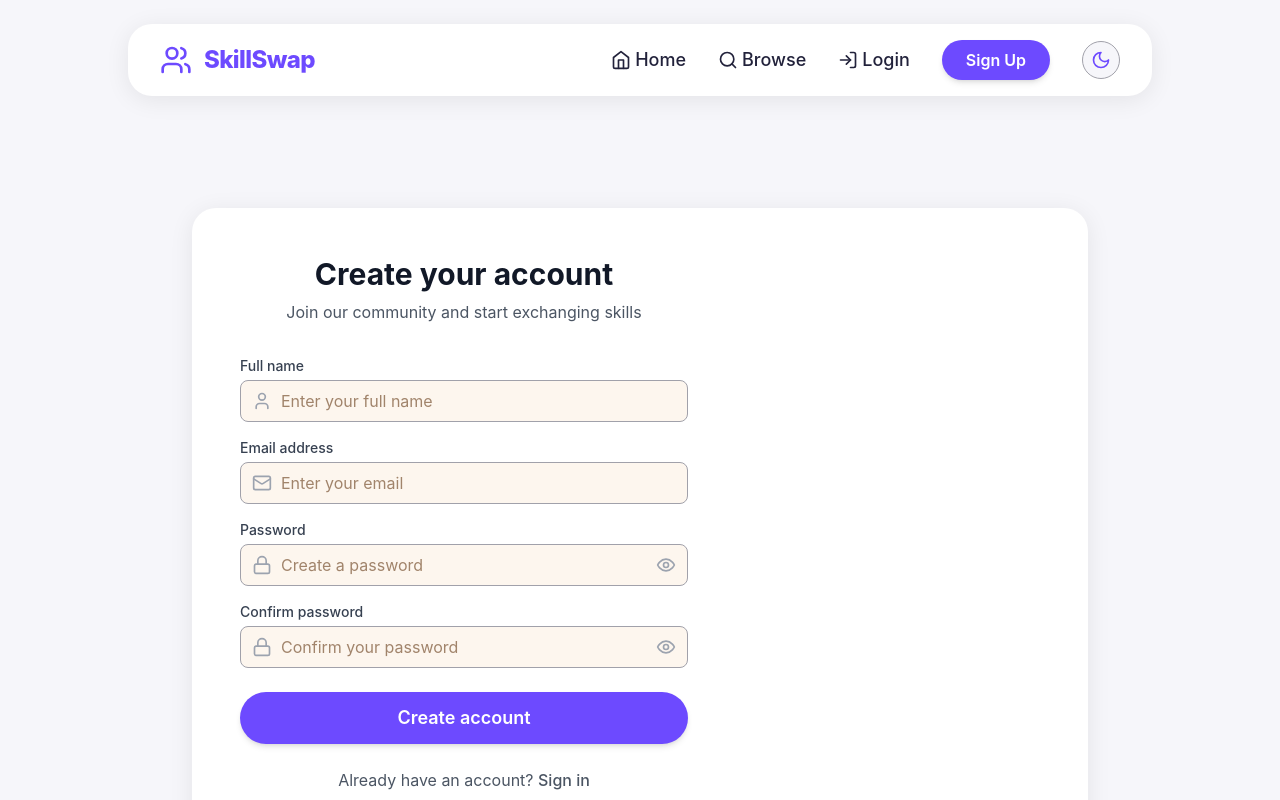
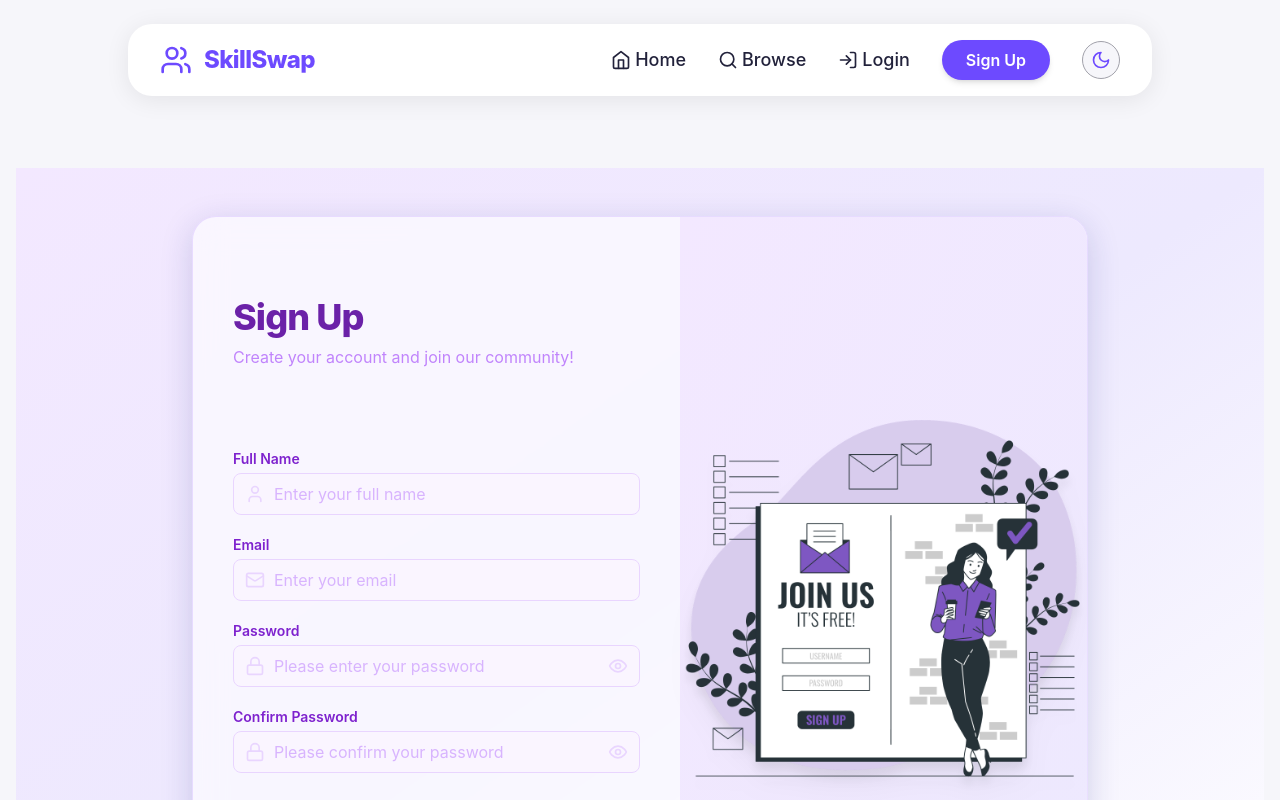
Before and after one commit to ritup04/skillswap, a React (Create React App) app in the folder client/: page /register in a window 1280 px wide. Shown: the top 800 px of the page. Built offline with nearby package versions, Linux system fonts and the light colour scheme; no server answers.

Commit message:
updated signup and signin ui

```diff
--- a/client/src/pages/Login.js
+++ b/client/src/pages/Login.js
@@ -26,23 +26,22 @@ const Login = () => {
   };
 
   return (
-    <div className="main-card mt-10">
-      <div className="max-w-md w-full space-y-8">
-        <div className="text-center">
-          <h2 className="text-3xl font-bold text-gray-900">Welcome back</h2>
-          <p className="mt-2 text-gray-600">
-            Sign in to your account to continue
-          </p>
+    <div className="min-h-screen flex items-center justify-center bg-gradient-to-br from-purple-100 via-indigo-100 to-white py-12 px-4">
+      <div className="w-full max-w-4xl bg-white/60 backdrop-blur-lg border border-purple-200 shadow-2xl flex flex-col md:flex-row overflow-hidden animate-fade-in rounded-3xl" style={{boxShadow: '0 8px 32px 0 rgba(31, 38, 135, 0.18)', border: '1.5px solid rgba(180, 140, 255, 0.25)'}}>
+        {/* Left: Form */}
+        <div className="flex-1 flex flex-col justify-center px-10 py-14 md:py-20 animate-slide-up">
+          <div className="mb-10">
+            <h2 className="text-4xl font-extrabold text-purple-800 mb-2 tracking-tight">Login</h2>
+            <p className="text-purple-400 text-base mb-10">Welcome! Please log in to your account.</p>
           </div>
-
-        <form className="mt-8 space-y-6" onSubmit={handleSubmit(onSubmit)}>
-          <div className="space-y-4">
+          <form className="space-y-7" onSubmit={handleSubmit(onSubmit)}>
+            <div className="space-y-5">
               <div>
-              <label htmlFor="email" className="block text-sm font-medium text-gray-700 mb-1">
-                Email address
+                <label htmlFor="email" className="block text-sm font-semibold text-purple-700 mb-1">
+                  Email
                 </label>
                 <div className="relative">
-                <Mail className="absolute left-3 top-1/2 transform -translate-y-1/2 text-gray-400 w-5 h-5" />
+                  <Mail className="absolute left-3 top-1/2 transform -translate-y-1/2 text-purple-200 w-5 h-5" />
                   <input
                     id="email"
                     type="email"
@@ -53,7 +52,7 @@ const Login = () => {
                         message: 'Invalid email address'
                       }
                     })}
-                  className="input bg-beige-50 text-brown-700 placeholder-brown-300"
+                    className="input pl-10 bg-purple-50 text-purple-900 placeholder-purple-300 border border-purple-200 focus:border-purple-400 focus:ring-2 focus:ring-purple-300"
                     placeholder="Enter your email"
                   />
                 </div>
@@ -61,13 +60,12 @@ const Login = () => {
                   <p className="mt-1 text-sm text-red-600">{errors.email.message}</p>
                 )}
               </div>
-
               <div>
-              <label htmlFor="password" className="block text-sm font-medium text-gray-700 mb-1">
+                <label htmlFor="password" className="block text-sm font-semibold text-purple-700 mb-1">
                   Password
                 </label>
                 <div className="relative">
-                <Lock className="absolute left-3 top-1/2 transform -translate-y-1/2 text-gray-400 w-5 h-5" />
+                  <Lock className="absolute left-3 top-1/2 transform -translate-y-1/2 text-purple-200 w-5 h-5" />
                   <input
                     id="password"
                     type={showPassword ? 'text' : 'password'}
@@ -78,13 +76,13 @@ const Login = () => {
                         message: 'Password must be at least 6 characters'
                       }
                     })}
-                  className="input pl-10 pr-10"
-                  placeholder="Enter your password"
+                    className="input pl-10 pr-10 bg-purple-50 text-purple-900 placeholder-purple-300 border border-purple-200 focus:border-purple-400 focus:ring-2 focus:ring-purple-300"
+                    placeholder="Please enter your password"
                   />
                   <button
                     type="button"
                     onClick={() => setShowPassword(!showPassword)}
-                  className="absolute right-3 top-1/2 transform -translate-y-1/2 text-gray-400 hover:text-gray-600"
+                    className="absolute right-3 top-1/2 transform -translate-y-1/2 text-purple-200 hover:text-purple-500"
                   >
                     {showPassword ? <EyeOff className="w-5 h-5" /> : <Eye className="w-5 h-5" />}
                   </button>
@@ -94,24 +92,23 @@ const Login = () => {
                 )}
               </div>
             </div>
-
             <button
               type="submit"
               disabled={isLoading}
-            className="w-full btn btn-primary py-3 text-lg disabled:opacity-50 disabled:cursor-not-allowed"
+              className="w-full btn btn-primary py-3 text-lg rounded-lg bg-gradient-to-r from-purple-500 to-indigo-500 hover:from-purple-600 hover:to-indigo-600 text-white font-bold shadow-md transition-all duration-200 disabled:opacity-50 disabled:cursor-not-allowed mt-4"
             >
-            {isLoading ? 'Signing in...' : 'Sign in'}
+              {isLoading ? 'Signing in...' : 'LOGIN'}
             </button>
-
-          <div className="text-center">
-            <p className="text-gray-600">
+          </form>
+          <div className="mt-10 text-sm text-purple-500 text-center">
             Don't have an account?{' '}
-              <Link to="/register" className="text-primary-600 hover:text-primary-500 font-medium">
-                Sign up
-              </Link>
-            </p>
+            <Link to="/register" className="text-purple-700 font-semibold hover:underline">Sign up</Link>
           </div>
-        </form>
+        </div>
+        {/* Right: Illustration */}
+        <div className="flex-1 flex items-center justify-center bg-gradient-to-br from-purple-100 to-indigo-100 animate-slide-up">
+          <img src="/login.png" alt="Login Illustration" className="max-w-lg w-full h-auto drop-shadow-xl" />
+        </div>
       </div>
     </div>
   );
--- a/client/src/pages/Register.js
+++ b/client/src/pages/Register.js
@@ -30,23 +30,22 @@ const Register = () => {
   };
 
   return (
-    <div className="main-card mt-10">
-      <div className="max-w-md w-full space-y-8">
-        <div className="text-center">
-          <h2 className="text-3xl font-bold text-gray-900">Create your account</h2>
-          <p className="mt-2 text-gray-600">
-            Join our community and start exchanging skills
-          </p>
+    <div className="min-h-screen flex items-center justify-center bg-gradient-to-br from-purple-100 via-indigo-100 to-white py-12 px-4">
+      <div className="w-full max-w-4xl bg-white/60 backdrop-blur-lg border border-purple-200 shadow-2xl flex flex-col md:flex-row overflow-hidden animate-fade-in rounded-3xl" style={{boxShadow: '0 8px 32px 0 rgba(31, 38, 135, 0.18)', border: '1.5px solid rgba(180, 140, 255, 0.25)'}}>
+        {/* Left: Form */}
+        <div className="flex-1 flex flex-col justify-center px-10 py-14 md:py-20 animate-slide-up">
+          <div className="mb-10">
+            <h2 className="text-4xl font-extrabold text-purple-800 mb-2 tracking-tight">Sign Up</h2>
+            <p className="text-purple-400 text-base mb-10">Create your account and join our community!</p>
           </div>
-
-        <form className="mt-8 space-y-6" onSubmit={handleSubmit(onSubmit)}>
-          <div className="space-y-4">
+          <form className="space-y-7" onSubmit={handleSubmit(onSubmit)}>
+            <div className="space-y-5">
               <div>
-              <label htmlFor="name" className="block text-sm font-medium text-gray-700 mb-1">
-                Full name
+                <label htmlFor="name" className="block text-sm font-semibold text-purple-700 mb-1">
+                  Full Name
                 </label>
                 <div className="relative">
-                <User className="absolute left-3 top-1/2 transform -translate-y-1/2 text-gray-400 w-5 h-5" />
+                  <User className="absolute left-3 top-1/2 transform -translate-y-1/2 text-purple-200 w-5 h-5" />
                   <input
                     id="name"
                     type="text"
@@ -57,7 +56,7 @@ const Register = () => {
                         message: 'Name must be at least 2 characters'
                       }
                     })}
-                  className="input bg-beige-50 text-brown-700 placeholder-brown-300 pl-10"
+                    className="input bg-purple-50 text-purple-900 placeholder-purple-300 pl-10 border border-purple-200 focus:border-purple-400 focus:ring-2 focus:ring-purple-300"
                     placeholder="Enter your full name"
                   />
                 </div>
@@ -65,13 +64,12 @@ const Register = () => {
                   <p className="mt-1 text-sm text-red-600">{errors.name.message}</p>
                 )}
               </div>
-
               <div>
-              <label htmlFor="email" className="block text-sm font-medium text-gray-700 mb-1">
-                Email address
+                <label htmlFor="email" className="block text-sm font-semibold text-purple-700 mb-1">
+                  Email
                 </label>
                 <div className="relative">
-                <Mail className="absolute left-3 top-1/2 transform -translate-y-1/2 text-gray-400 w-5 h-5" />
+                  <Mail className="absolute left-3 top-1/2 transform -translate-y-1/2 text-purple-200 w-5 h-5" />
                   <input
                     id="email"
                     type="email"
@@ -82,7 +80,7 @@ const Register = () => {
                         message: 'Invalid email address'
                       }
                     })}
-                  className="input bg-beige-50 text-brown-700 placeholder-brown-300 pl-10"
+                    className="input bg-purple-50 text-purple-900 placeholder-purple-300 pl-10 border border-purple-200 focus:border-purple-400 focus:ring-2 focus:ring-purple-300"
                     placeholder="Enter your email"
                   />
                 </div>
@@ -90,13 +88,12 @@ const Register = () => {
                   <p className="mt-1 text-sm text-red-600">{errors.email.message}</p>
                 )}
               </div>
-
               <div>
-              <label htmlFor="password" className="block text-sm font-medium text-gray-700 mb-1">
+                <label htmlFor="password" className="block text-sm font-semibold text-purple-700 mb-1">
                   Password
                 </label>
                 <div className="relative">
-                <Lock className="absolute left-3 top-1/2 transform -translate-y-1/2 text-gray-400 w-5 h-5" />
+                  <Lock className="absolute left-3 top-1/2 transform -translate-y-1/2 text-purple-200 w-5 h-5" />
                   <input
                     id="password"
                     type={showPassword ? 'text' : 'password'}
@@ -107,13 +104,13 @@ const Register = () => {
                         message: 'Password must be at least 6 characters'
                       }
                     })}
-                  className="input bg-beige-50 text-brown-700 placeholder-brown-300 pl-10 pr-10"
-                  placeholder="Create a password"
+                    className="input bg-purple-50 text-purple-900 placeholder-purple-300 pl-10 pr-10 border border-purple-200 focus:border-purple-400 focus:ring-2 focus:ring-purple-300"
+                    placeholder="Please enter your password"
                   />
                   <button
                     type="button"
                     onClick={() => setShowPassword(!showPassword)}
-                  className="absolute right-3 top-1/2 transform -translate-y-1/2 text-gray-400 hover:text-gray-600"
+                    className="absolute right-3 top-1/2 transform -translate-y-1/2 text-purple-200 hover:text-purple-500"
                   >
                     {showPassword ? <EyeOff className="w-5 h-5" /> : <Eye className="w-5 h-5" />}
                   </button>
@@ -122,13 +119,12 @@ const Register = () => {
                   <p className="mt-1 text-sm text-red-600">{errors.password.message}</p>
                 )}
               </div>
-
               <div>
-              <label htmlFor="confirmPassword" className="block text-sm font-medium text-gray-700 mb-1">
-                Confirm password
+                <label htmlFor="confirmPassword" className="block text-sm font-semibold text-purple-700 mb-1">
+                  Confirm Password
                 </label>
                 <div className="relative">
-                <Lock className="absolute left-3 top-1/2 transform -translate-y-1/2 text-gray-400 w-5 h-5" />
+                  <Lock className="absolute left-3 top-1/2 transform -translate-y-1/2 text-purple-200 w-5 h-5" />
                   <input
                     id="confirmPassword"
                     type={showConfirmPassword ? 'text' : 'password'}
@@ -136,13 +132,13 @@ const Register = () => {
                       required: 'Please confirm your password',
                       validate: value => value === password || 'Passwords do not match'
                     })}
-                  className="input bg-beige-50 text-brown-700 placeholder-brown-300 pl-10 pr-10"
-                  placeholder="Confirm your password"
+                    className="input bg-purple-50 text-purple-900 placeholder-purple-300 pl-10 pr-10 border border-purple-200 focus:border-purple-400 focus:ring-2 focus:ring-purple-300"
+                    placeholder="Please confirm your password"
                   />
                   <button
                     type="button"
                     onClick={() => setShowConfirmPassword(!showConfirmPassword)}
-                  className="absolute right-3 top-1/2 transform -translate-y-1/2 text-gray-400 hover:text-gray-600"
+                    className="absolute right-3 top-1/2 transform -translate-y-1/2 text-purple-200 hover:text-purple-500"
                   >
                     {showConfirmPassword ? <EyeOff className="w-5 h-5" /> : <Eye className="w-5 h-5" />}
                   </button>
@@ -152,24 +148,23 @@ const Register = () => {
                 )}
               </div>
             </div>
-
             <button
               type="submit"
               disabled={isLoading}
-            className="w-full btn btn-primary py-3 text-lg disabled:opacity-50 disabled:cursor-not-allowed"
+              className="w-full btn btn-primary py-3 text-lg rounded-lg bg-gradient-to-r from-purple-500 to-indigo-500 hover:from-purple-600 hover:to-indigo-600 text-white font-bold shadow-md transition-all duration-200 disabled:opacity-50 disabled:cursor-not-allowed mt-4"
             >
-            {isLoading ? 'Creating account...' : 'Create account'}
+              {isLoading ? 'Creating account...' : 'SIGN UP'}
             </button>
-
-          <div className="text-center">
-            <p className="text-gray-600">
+          </form>
+          <div className="mt-10 text-sm text-purple-500 text-center">
             Already have an account?{' '}
-              <Link to="/login" className="text-primary-600 hover:text-primary-500 font-medium">
-                Sign in
-              </Link>
-            </p>
+            <Link to="/login" className="text-purple-700 font-semibold hover:underline">Sign in</Link>
           </div>
-        </form>
+        </div>
+        {/* Right: Illustration */}
+        <div className="flex-1 flex items-center justify-center bg-gradient-to-br from-purple-100 to-indigo-100 animate-slide-up">
+          <img src="/signup.png" alt="Sign Up Illustration" className="max-w-lg w-full h-auto drop-shadow-xl" />
+        </div>
       </div>
     </div>
   );
```
Also changed, not shown: client/public/login.png (added), client/public/signup.png (added). Lines whose indentation alone changed are shown as unchanged.
